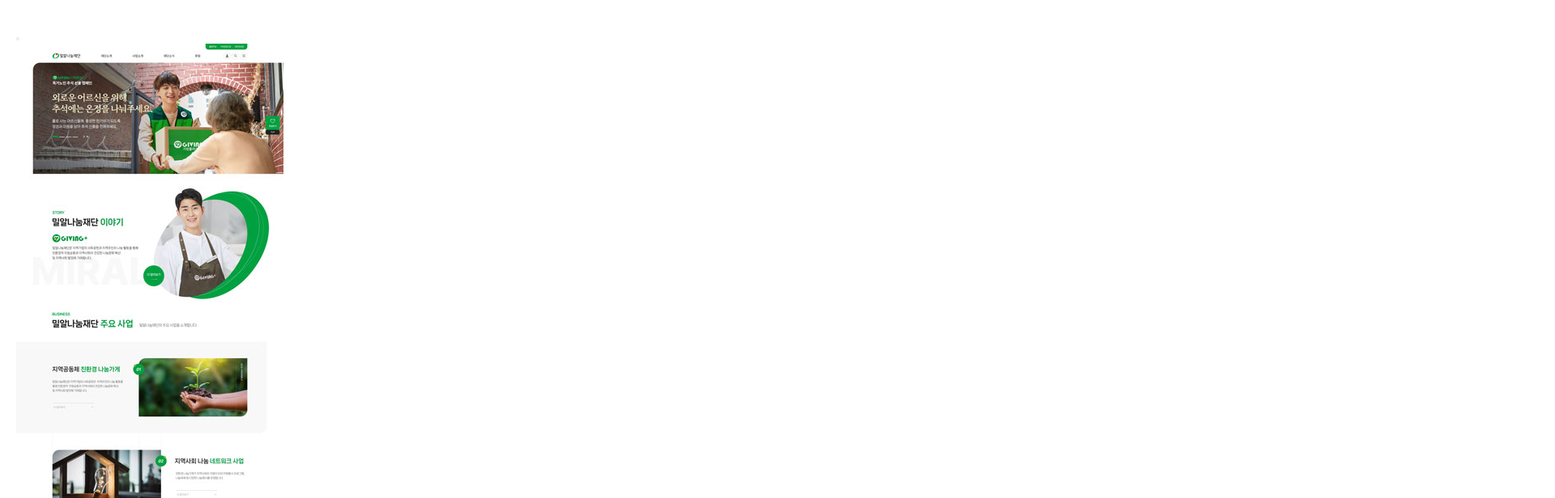
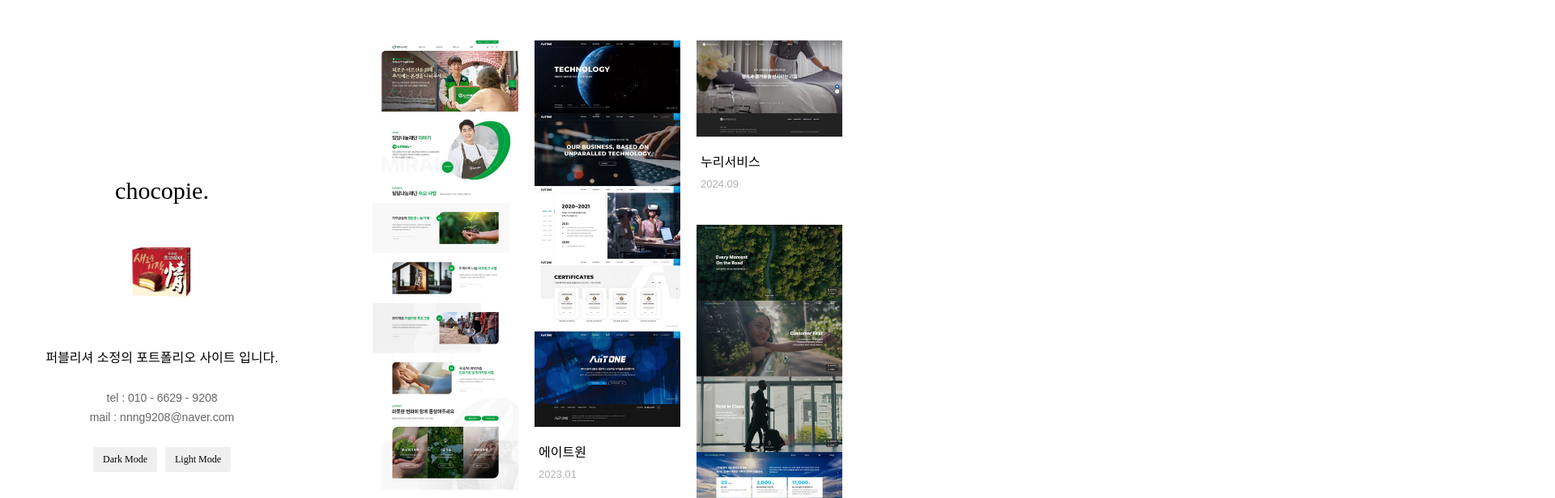
Before and after one commit to chocopie-j/portfolio, a website: page docs/index.html in a window 1280 px wide. Shown: the top 616 px of the page at 81% size, 1920 px wide, since content can reach past the window. Drawn offline with nearby package versions, Linux system fonts and the light colour scheme; a web font is replaced by a local one.

Commit message:
dist 업데이트

```diff
--- a/docs/assets/css/style.css
+++ b/docs/assets/css/style.css
@@ -1,3 +1,4 @@
+@charset "UTF-8";
 * {
   margin: 0;
   padding: 0;
@@ -157,8 +158,198 @@ select:focus {
   border: 1px solid #558ab7 !important;
 }
 
-.main-wrap {
-  padding: 40px 20px;
+/**************************************************
+	Variables (공통색상 지정)
+**************************************************/
+:root {
+  color-scheme: light dark;
+}
+
+/**************************************************
+	Public
+**************************************************/
+html {
+  min-width: 1300px;
+  overflow-x: hidden;
+}
+
+body[data-theme=light-mode] {
+  --background-color: #ffffff;
+  --point-color: #f7f7f7;
+  --text-color: #1b1b1b;
+  --button-color: #ffe97d;
+}
+
+body[data-theme=dark-mode] {
+  --background-color: #1b1b1b;
+  --point-color: #111111;
+  --text-color: #f7f7f7;
+  --button-color: #ffe97d;
+}
+
+body {
+  position: relative;
+  padding-bottom: 50px;
+  font-family: "Pretendard", sans-serif;
+  background: var(--background-color);
+}
+
+@font-face {
+  font-family: "DepartureMono";
+  src: url("https://cdn.jsdelivr.net/gh/projectnoonnu/2409-1@1.0/DepartureMono-Regular.woff2") format("woff2");
+  font-weight: normal;
+  font-style: normal;
+  font-display: swap;
+}
+/**************************************************
+	Layout
+**************************************************/
+header {
+  position: fixed;
+  top: 0;
+  left: 0;
+  display: flex;
+  flex-flow: row wrap;
+  justify-content: center;
+  align-items: center;
+  width: 40%;
+  max-width: 400px;
+  height: 100%;
+  background: var(--point-color);
+  text-align: center;
+  z-index: 999;
+}
+header h1 {
+  font-family: "DepartureMono";
+  font-weight: 400;
+  font-size: 30px;
+  line-height: 40px;
+  color: var(--text-color);
+  text-align: center;
+}
+header .logo {
+  display: inline-block;
+  max-width: 100px;
+  margin: 30px 0 45px;
+  border-radius: 50%;
+  background: rgba(255, 255, 255, 0.8);
+  border: 2px solid #fff;
+  box-sizing: border-box;
+}
+header .logo img {
+  max-width: 100%;
+}
+header p {
+  font-weight: 300;
+  font-size: 16px;
+  line-height: 24px;
+  color: var(--text-color);
+  word-break: keep-all;
+}
+header ul {
+  margin-top: 25px;
+}
+header ul li {
+  font-weight: 200;
+  font-size: 14px;
+  line-height: 24px;
+  color: var(--text-color);
+  opacity: 0.6;
+}
+header .btns {
+  margin-top: 25px;
+  font-size: 0;
+}
+header .btns button {
+  display: inline-block;
+  vertical-align: top;
+  margin: 0 5px;
+  padding: 8px 12px;
+  border: 0;
+  border-radius: 3px;
+  font-family: "DepartureMono";
+  font-weight: 400;
+  font-size: 12px;
+}
+
+footer {
+  position: absolute;
+  bottom: 0;
+  left: 0;
+  width: 100%;
+  padding-left: 400px;
+  text-align: center;
+}
+footer .copyright {
+  font-size: 12px;
+  font-weight: 200;
+  line-height: 40px;
+  color: var(--text-color);
+  opacity: 0.25;
+}
+
+#mainWrap {
+  padding: 50px 60px;
+  padding-left: 460px;
+}
+#mainWrap section ul {
+  display: flex;
+  flex-flow: column wrap;
+  align-content: start;
+  height: 2200px;
+  max-height: 2200px;
+  margin: -20px -10px;
+  overflow: hidden;
+}
+#mainWrap section ul li {
+  position: relative;
+  display: inline-block;
+  break-inside: avoid;
+  width: calc(25% - 20px);
+  margin: 20px 10px;
+}
+#mainWrap section ul li button {
+  position: absolute;
+  top: 0;
+  left: 0;
+  width: 100%;
+  height: 100%;
+  z-index: 10;
+  background: none;
+  border: 0;
+}
+#mainWrap section ul li figure {
+  background: rgba(0, 0, 0, 0.05);
+  margin: 0;
+  backdrop-filter: blur(4px);
+}
+#mainWrap section ul li img {
+  width: 100%;
+}
+#mainWrap section ul li .wa {
+  position: absolute;
+  top: 15px;
+  left: 15px;
+  padding: 5px 10px;
+  background: #00b906;
+  color: #fff;
+  border-radius: 3px;
+}
+#mainWrap section ul li .info {
+  margin-top: 20px;
+  padding: 0 5px;
+}
+#mainWrap section ul li .info p {
+  margin-bottom: 5px;
+  font-size: 16px;
+  line-height: 24px;
+  color: var(--text-color);
+}
+#mainWrap section ul li .info span {
+  font-size: 13px;
+  line-height: 20px;
+  color: var(--text-color);
+  opacity: 0.3;
 }
 
 /*# sourceMappingURL=style.css.map */
--- a/docs/assets/js/main.js
+++ b/docs/assets/js/main.js
@@ -0,0 +1,32 @@
+function darkMode() {
+  const root = document.body;
+  root.dataset.theme = 'dark-mode';
+}
+
+function lightMode() {
+  const root = document.body;
+  root.dataset.theme = 'light-mode';
+}
+
+$(document).ready(function () {
+  $('.data-copy').click(function () {
+    // 이 버튼이 속한 li 안의 input 찾기
+    var $input = $(this).siblings('.data-area');
+
+    // hidden → text로 잠깐 변경
+    $input.attr('type', 'text');
+
+    // 선택 후 복사
+    $input.select();
+    var copy = document.execCommand('copy');
+
+    // 다시 hidden으로
+    $input.attr('type', 'hidden');
+
+    if (copy) {
+      alert("사이트 주소가 복사되었습니다.");
+    } else {
+      alert("복사에 실패했습니다. 다시 시도해주세요.");
+    }
+  });
+});
--- a/docs/index.html
+++ b/docs/index.html
@@ -2,16 +2,38 @@
 <html lang="ko">
 <head>
   <meta charset="UTF-8">
+  <meta name="viewport" content="width=device-width, initial-scale=1.0">
   <title>초코파이 히스토리</title>
-    <link rel="stylesheet" href="./assets/css/style.css">
+  <link rel="stylesheet" as="style" crossorigin href="https://cdn.jsdelivr.net/npm/pretendard@latest/dist/web/variable/pretendardvariable.css">
+  <link rel="stylesheet" as="style" crossorigin href="https://cdn.jsdelivr.net/npm/pretendard@latest/dist/web/variable/pretendardvariable.css">
+  <link rel="stylesheet" href="assets/css/style.css">
+  <script src="https://code.jquery.com/jquery-latest.min.js"></script>
+  <script src="assets/js/main.js"></script>
 </head>
 <body>
-    <article class="main-wrap">
+  <header>
+    <div class="inner">
+      <h1>chocopie.</h1>
+      <a href="" class="logo">
+        <img src="assets/images/logo.png" alt="">
+      </a>
+      <p>퍼블리셔 소정의 포트폴리오 사이트 입니다.</p>
+      <ul>
+        <li>tel : 010 - 6629 - 9208</li>
+        <li>mail : nnng9208@naver.com</li>
+      </ul>
+      <div class="btns">
+        <button onclick="darkMode();">Dark Mode</button>
+        <button onclick="lightMode();">Light Mode</button>
+      </div>
+    </div>
+  </header>
+  <article id="mainWrap">
     <section>
       <ul>
         <li>
-              <button type="button" id="data-copy" class="data-copy"></button>
-              <input type="hidden" id="data-area" class="data-area" value="https://miralnanum.org/">
+          <button type="button" class="data-copy"></button>
+          <input type="hidden" class="data-area" value="https://miralnanum.org/">
           <figure><img src="assets/images/portfolio_img01.jpg" alt=""></figure>
           <div class="info">
             <p>밀알나눔재단</p>
@@ -19,8 +41,8 @@
           </div>
         </li>
         <li>
-              <button type="button" id="data-copy" class="data-copy"></button>
-              <input type="hidden" id="data-area" class="data-area" value="https://lemi.or.kr/">
+          <button type="button" class="data-copy"></button>
+          <input type="hidden" class="data-area" value="https://lemi.or.kr/">
           <figure><img src="assets/images/portfolio_img06.jpg" alt=""></figure>
           <div class="info">
             <p>축산환경관리원</p>
@@ -28,8 +50,8 @@
           </div>
         </li>
         <li>
-              <button type="button" id="data-copy" class="data-copy"></button>
-              <input type="hidden" id="data-area" class="data-area" value="https://ggsts.gg.go.kr/front/index.do">
+          <button type="button" class="data-copy"></button>
+          <input type="hidden" class="data-area" value="https://ggsts.gg.go.kr/front/index.do">
           <figure><img src="assets/images/portfolio_img07.jpg" alt=""></figure>
           <div class="wa">웹접근성 인증</div>
           <div class="info">
@@ -38,8 +60,8 @@
           </div>
         </li>
         <li>
-              <button type="button" id="data-copy" class="data-copy"></button>
-              <input type="hidden" id="data-area" class="data-area" value="https://science.kma.go.kr/daegu/">
+          <button type="button" class="data-copy"></button>
+          <input type="hidden" class="data-area" value="https://science.kma.go.kr/daegu/">
           <figure><img src="assets/images/portfolio_img09.jpg" alt=""></figure>
           <div class="info">
             <p>국립대구기상과학관</p>
@@ -47,8 +69,8 @@
           </div>
         </li>
         <li>
-              <button type="button" id="data-copy" class="data-copy"></button>
-              <input type="hidden" id="data-area" class="data-area" value="https://butechnology.co.kr/">
+          <button type="button" class="data-copy"></button>
+          <input type="hidden" class="data-area" value="https://butechnology.co.kr/">
           <figure><img src="assets/images/portfolio_img03.jpg" alt=""></figure>
           <div class="info">
             <p>에이트원</p>
@@ -56,8 +78,8 @@
           </div>
         </li>
         <li>
-              <button type="button" id="data-copy" class="data-copy"></button>
-              <input type="hidden" id="data-area" class="data-area" value="https://xn--z92b7qy4ng3cda76mdzh.kr/">
+          <button type="button" class="data-copy"></button>
+          <input type="hidden" class="data-area" value="https://xn--z92b7qy4ng3cda76mdzh.kr/">
           <figure><img src="assets/images/portfolio_img08.jpg" alt=""></figure>
           <div class="wa">웹접근성 인증</div>
           <div class="info">
@@ -66,8 +88,8 @@
           </div>
         </li>
         <li>
-              <button type="button" id="data-copy" class="data-copy"></button>
-              <input type="hidden" id="data-area" class="data-area" value="http://chocopie.com">
+          <button type="button" class="data-copy"></button>
+          <input type="hidden" class="data-area" value="http://chocopie.com">
           <figure><img src="assets/images/portfolio_img02.jpg" alt=""></figure>
           <div class="info">
             <p>망티커피</p>
@@ -75,18 +97,17 @@
           </div>
         </li>
         <li>
-              <button type="button" id="data-copy" class="data-copy"></button>
-              <input type="hidden" id="data-area" class="data-area" value="https://nurims.co.kr/">
+          <button type="button" class="data-copy"></button>
+          <input type="hidden" class="data-area" value="https://nurims.co.kr/">
           <figure><img src="assets/images/portfolio_img04.jpg" alt=""></figure>
           <div class="info">
             <p>누리서비스</p>
             <span>2024.09</span>
           </div>
         </li>
-
         <li>
-              <button type="button" id="data-copy" class="data-copy"></button>
-              <input type="hidden" id="data-area" class="data-area" value="https://chungbang.com/">
+          <button type="button" class="data-copy"></button>
+          <input type="hidden" class="data-area" value="https://chungbang.com/">
           <figure><img src="assets/images/portfolio_img05.jpg" alt=""></figure>
           <div class="info">
             <p>청방</p>
@@ -94,8 +115,8 @@
           </div>
         </li>
         <li>
-              <button type="button" id="data-copy" class="data-copy"></button>
-              <input type="hidden" id="data-area" class="data-area" value="http://chocopie.com">
+          <button type="button" class="data-copy"></button>
+          <input type="hidden" class="data-area" value="http://chocopie.com">
           <figure><img src="assets/images/logo.png" alt=""></figure>
           <div class="info">
             <p>프로젝트</p>
@@ -103,8 +124,8 @@
           </div>
         </li>
         <li>
-              <button type="button" id="data-copy" class="data-copy"></button>
-              <input type="hidden" id="data-area" class="data-area" value="http://chocopie.com">
+          <button type="button" class="data-copy"></button>
+          <input type="hidden" class="data-area" value="http://chocopie.com">
           <figure><img src="assets/images/logo.png" alt=""></figure>
           <div class="info">
             <p>프로젝트</p>
@@ -112,17 +133,19 @@
           </div>
         </li>
         <li>
-              <button type="button" id="data-copy" class="data-copy"></button>
-              <input type="hidden" id="data-area" class="data-area" value="http://chocopie.com">
+          <button type="button" class="data-copy"></button>
+          <input type="hidden" class="data-area" value="http://chocopie.com">
           <figure><img src="assets/images/logo.png" alt=""></figure>
           <div class="info">
             <p>프로젝트</p>
             <span>2024.00</span>
           </div>
         </li>
-
       </ul>
     </section>
   </article>
+  <footer>
+    <div class="copyright">chocopie &copy; 2024 chocopie.com</div>
+  </footer>
 </body>
 </html>
```
Also changed, not shown: 1 other file. Lines whose indentation alone changed are shown as unchanged.
